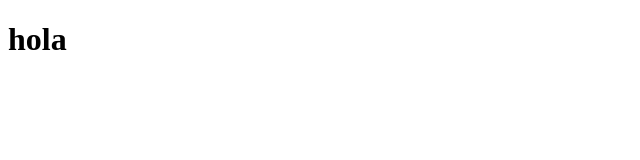
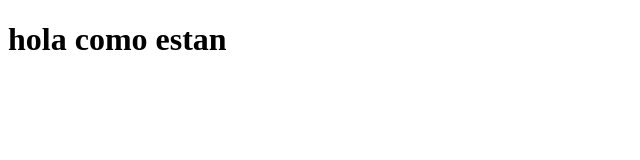
Before and after one commit to NmFuenzalida/demo0050, a plain HTML site: page index.html in a window 1280 px wide. Shown: the whole page, without its empty margins (0-640 px from the left). Drawn offline with Linux system fonts and the light colour scheme.

Commit message:
text commit

```diff
--- a/index.html
+++ b/index.html
@@ -8,7 +8,7 @@
 </head>
 <body>
     <h1>
-        hola
+        hola como estan
     </h1>
 </body>
 </html>
```
